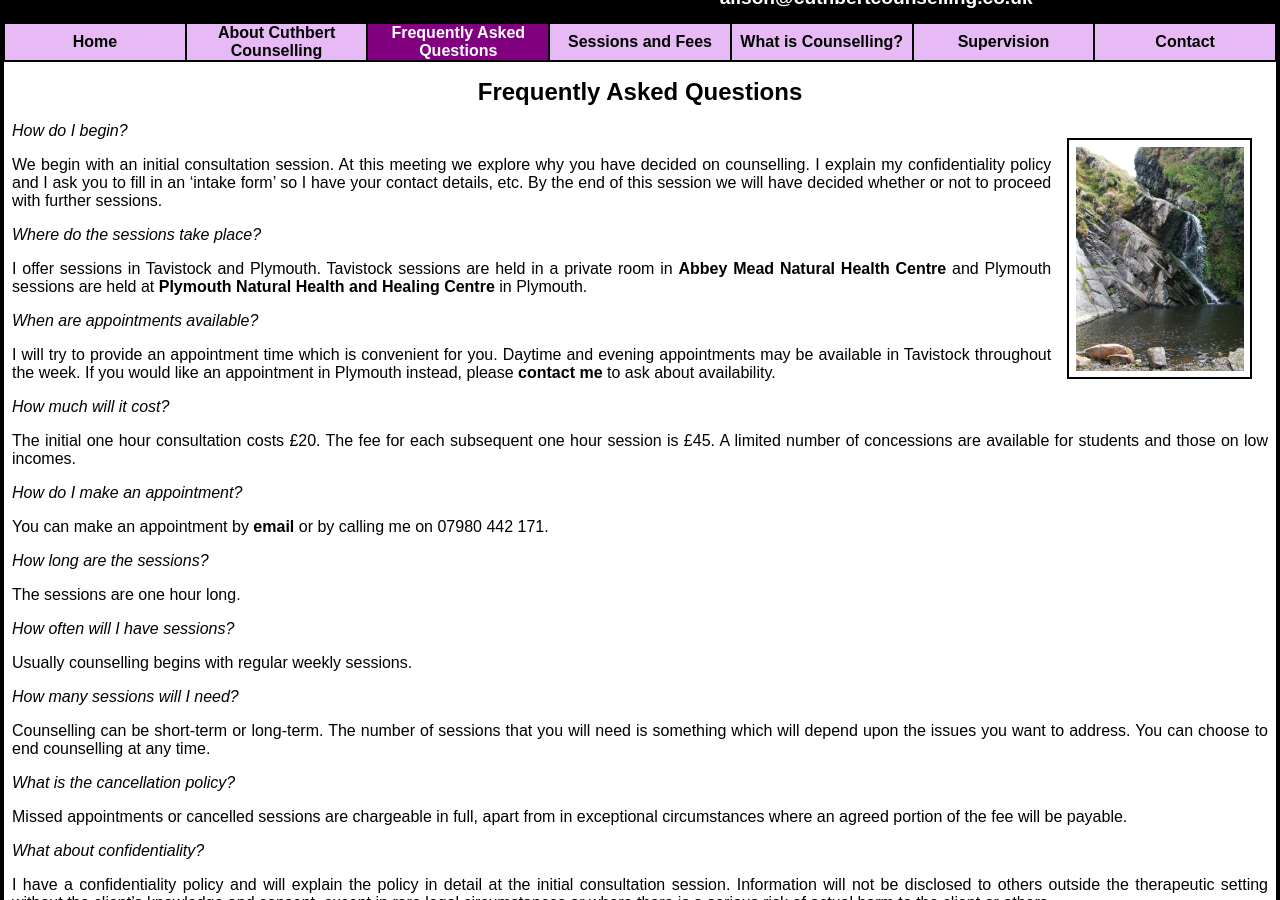
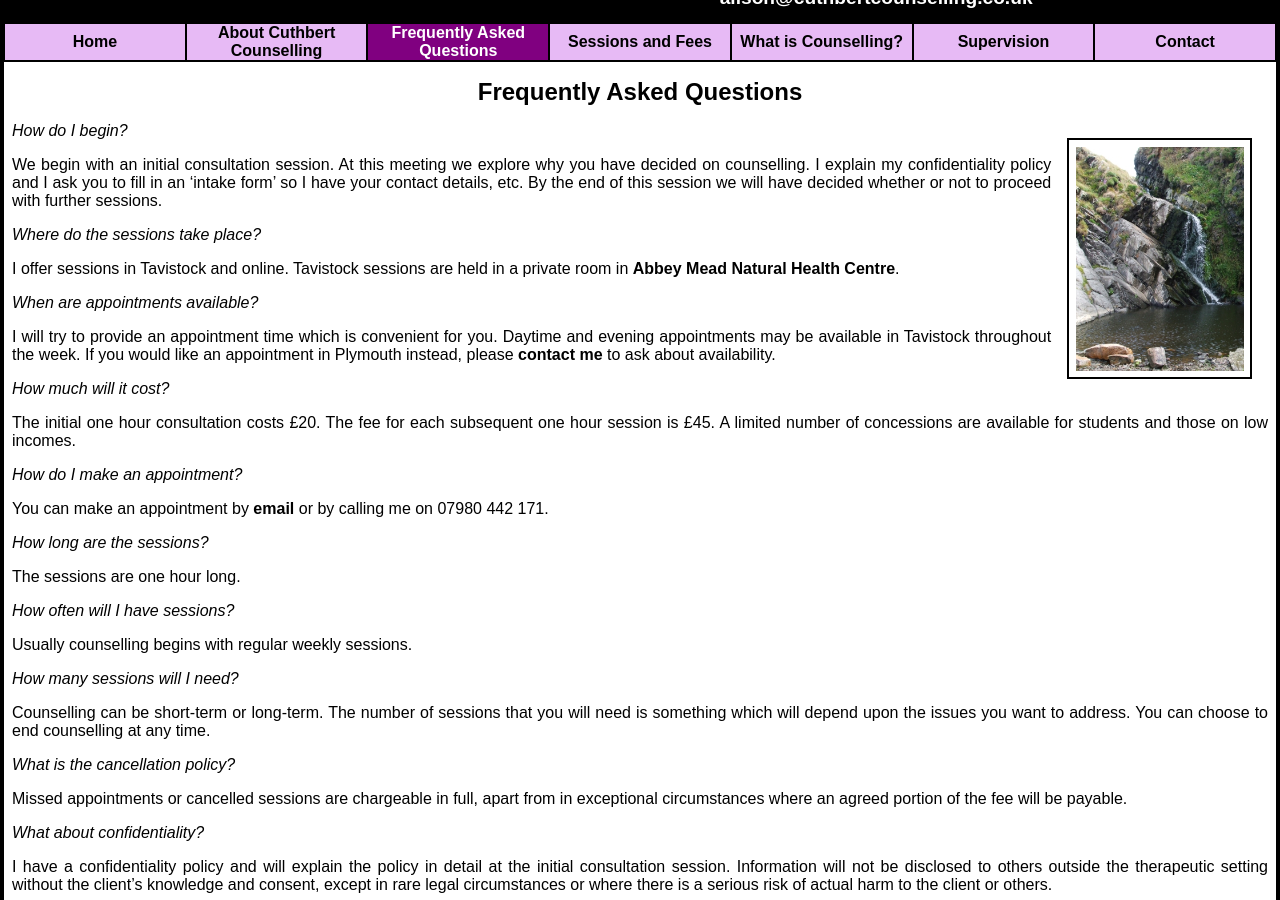
Before and after one commit to mjaquiery/cuthbert-counselling, a Jekyll site: the page built from faq.md, in a window 1280 px wide and 900 px high, scrolled down 360 px. Built offline with Jekyll 4.4.1, drawn with Linux system fonts in a browser that asks for light colours.

Commit message:
Test FAQ update

```diff
--- a/faq.md
+++ b/faq.md
@@ -12,7 +12,7 @@ We begin with an initial consultation session. At this meeting we explore why yo
 
 _Where do the sessions take place?_
 
-I offer sessions in Tavistock and Plymouth. Tavistock sessions are held in a private room in [Abbey Mead Natural Health Centre](http://www.abbey-mead.co.uk/index.html) and Plymouth sessions are held at [Plymouth Natural Health and Healing Centre](http://plymouthnaturalhealth.org.uk/) in Plymouth.
+I offer sessions in Tavistock and online. Tavistock sessions are held in a private room in [Abbey Mead Natural Health Centre](http://www.abbey-mead.co.uk/index.html).
 
 _When are appointments available?_
 
```
